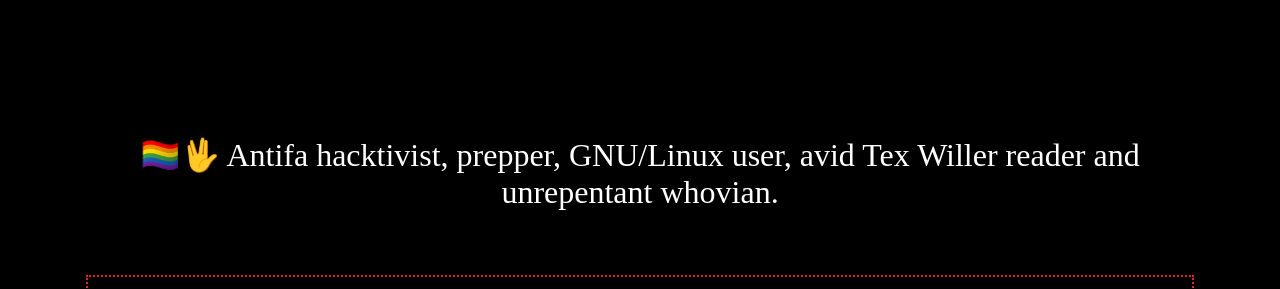
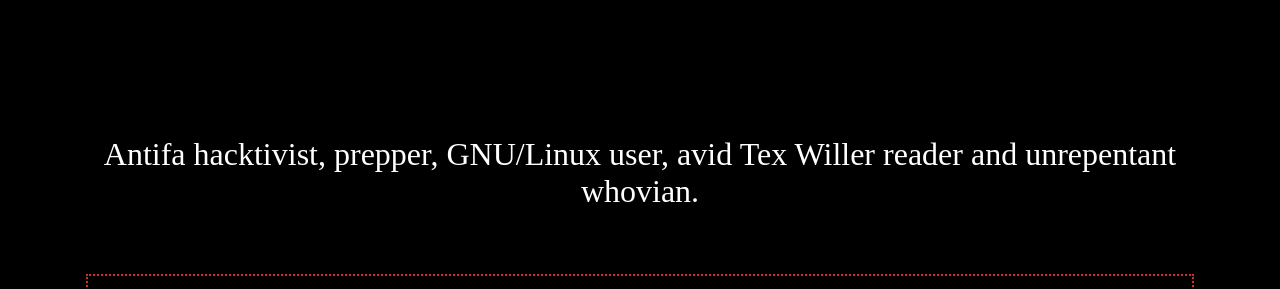
Before and after one commit to lucaluke88/lucaluke88.github.com, a plain HTML site: page index.html in a window 1280 px wide. Shown: the part 24-313 px from the top of the page. Drawn offline with nearby package versions, Linux system fonts and the light colour scheme.

Commit message:
removed emoji

```diff
--- a/index.html
+++ b/index.html
@@ -22,7 +22,7 @@
     ^--- Added class  -->
     <div class="container">
       <div class="bio-container">
-        🏳️‍🌈🖖 Antifa hacktivist, prepper, GNU/Linux user, avid Tex Willer reader and unrepentant whovian.
+        Antifa hacktivist, prepper, GNU/Linux user, avid Tex Willer reader and unrepentant whovian.
       </div>
       <div class="">
         <!-- mastodon -->
```
Also changed, not shown: 1 other file.
